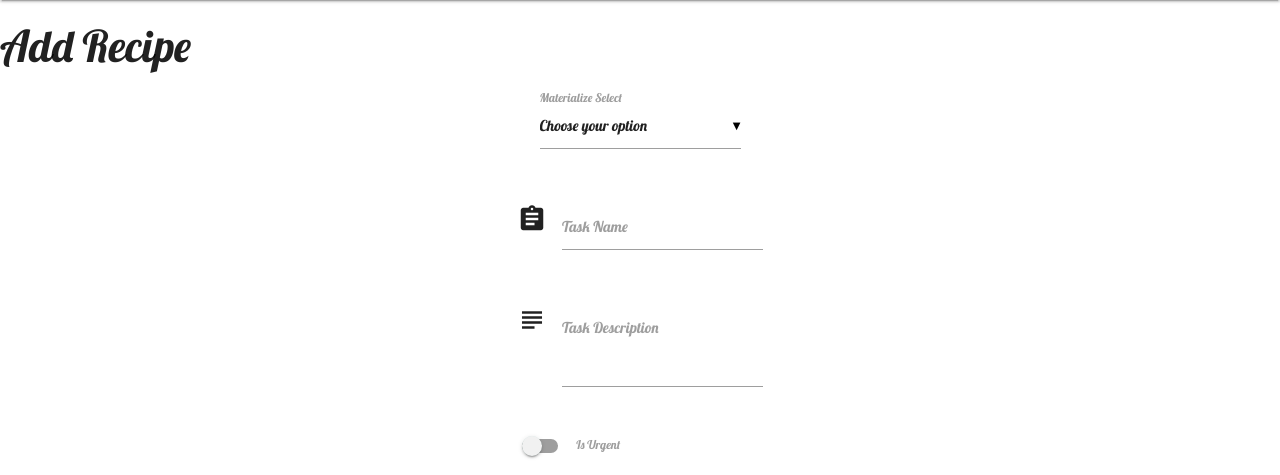
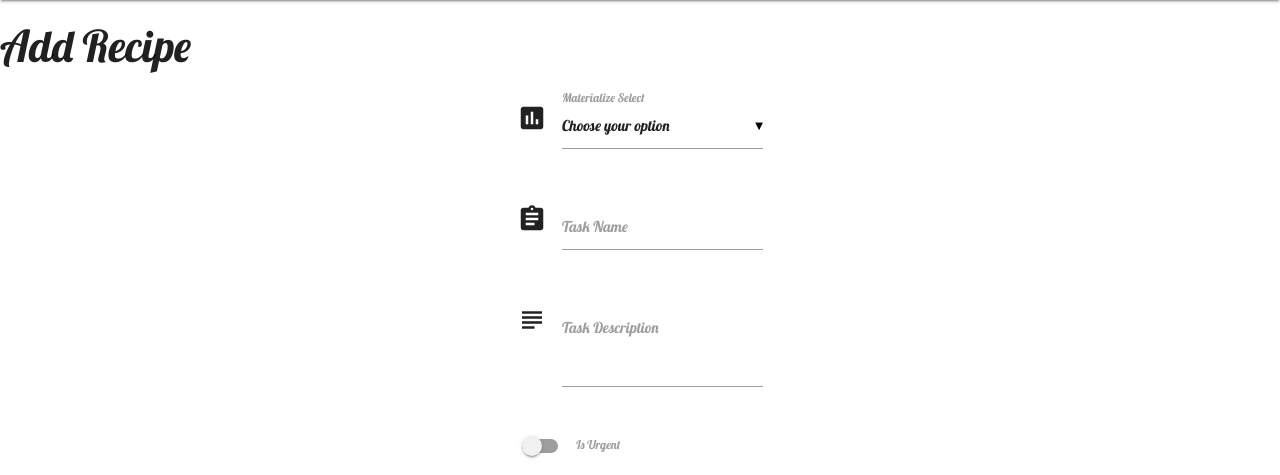
Before and after one commit to anteCedens/CI-MS3-cookbook, a Flask app: page /add_recipe in a window 1280 px wide. Shown: the part 64-539 px from the top of the page. Run offline with Flask 2, Linux system fonts and the light colour scheme; some libraries are stand-ins or nearby versions.

Commit message:
Adding 'poll' material icon to select element in add_recipe.html to test

```diff
--- a/templates/add_recipe.html
+++ b/templates/add_recipe.html
@@ -2,6 +2,7 @@
 <h3>Add Recipe</h3>
 <div class="row">
   <div class="input-field col s12">
+    <i class="material-icons prefix">poll</i>
     <select>
       <option value="" disabled selected>Choose your option</option>
       <option value="1">Option 1</option>
```
